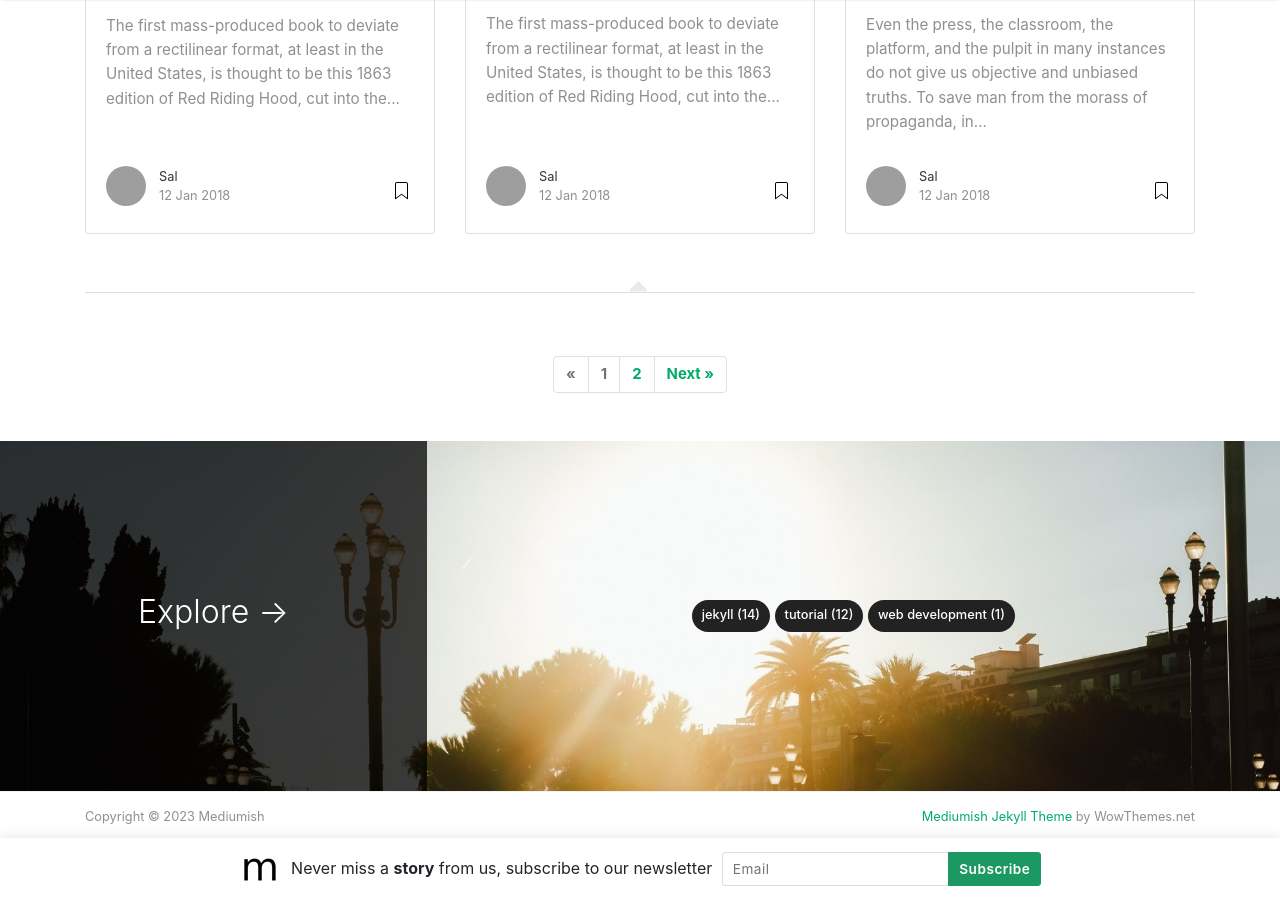
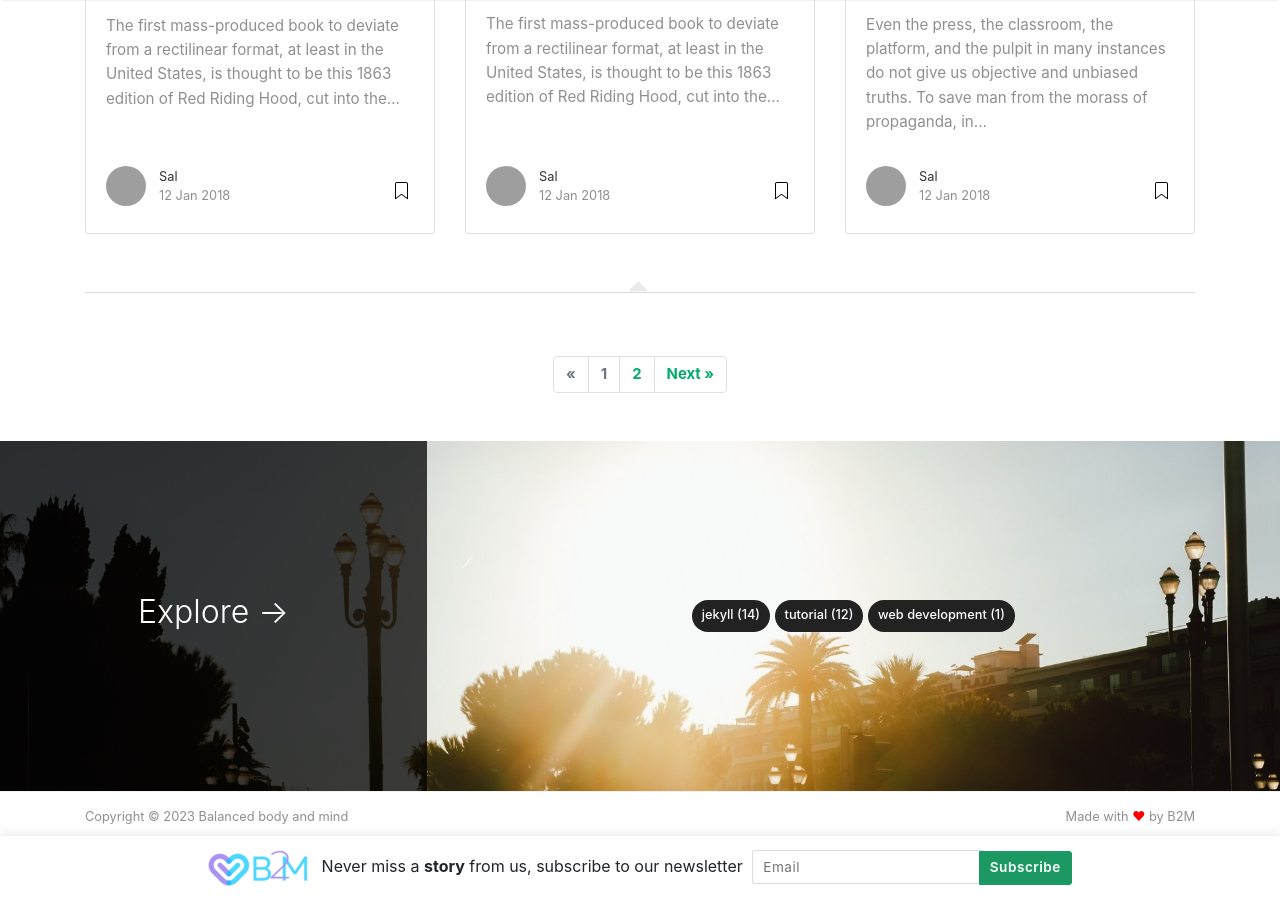
Before and after one commit to balanced-body-mind/balanced-body-mind.github.io, a Jekyll site: the page built from index.html, in a window 1280 px wide and 900 px high, scrolled down 2145 px. Built offline with Jekyll 4.4.1, drawn with Linux system fonts in a browser that asks for light colours; nearby versions of some CDN libraries; the list of posts is cut into pages by our own code; some of the changed text lies outside the part shown; grey boxes are pictures that could not be loaded.

Commit message:
Changed title and logo

```diff
--- a/_config.yml
+++ b/_config.yml
@@ -1,6 +1,6 @@
 # Site
-name: "Mediumish"
-title: "Mediumish"
+name: "Balanced body and mind"
+title: "Balanced body and mind"
 description: "Jekyll template, Medium styled, free for bloggers."
 logo: 'assets/images/logo.png'
 favicon: 'assets/images/logo.png'
--- a/_layouts/default.html
+++ b/_layouts/default.html
@@ -17,7 +17,7 @@
 <meta charset="utf-8">
 <meta name="viewport" content="width=device-width, initial-scale=1, shrink-to-fit=no">
 
-<link rel="icon" href="{{ site.baseurl }}/assets/images/logo.png">
+<link rel="icon" href="{{ site.baseurl }}/assets/images/icon.png">
 
 <title>{{ page.title }} | {{site.name}}</title>
 
@@ -161,7 +161,7 @@
                 Copyright © {{ site.time | date: "%Y" }} {{ site.name }}
             </div>
             <div class="col-md-6 col-sm-6 text-center text-lg-right">
-                <a target="_blank" href="https://www.wowthemes.net/mediumish-free-jekyll-template/">Mediumish Jekyll Theme</a> by WowThemes.net
+                Made with <span style="color: #ff0000;">&#10084;</span> by B2M
             </div>
         </div>
     </div>
```
Also changed, not shown: assets/images/favicon.ico, assets/images/icon.png (added), assets/images/log.png (deleted), assets/images/logo.png.
